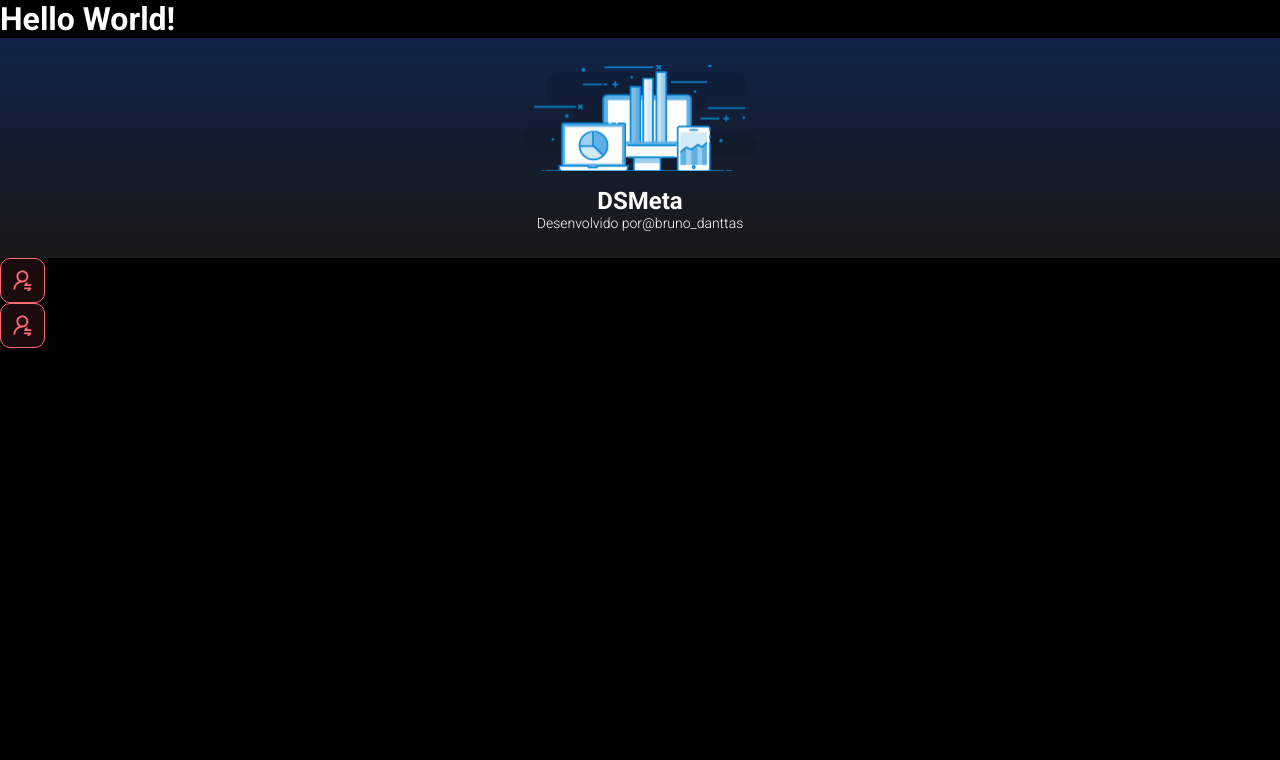
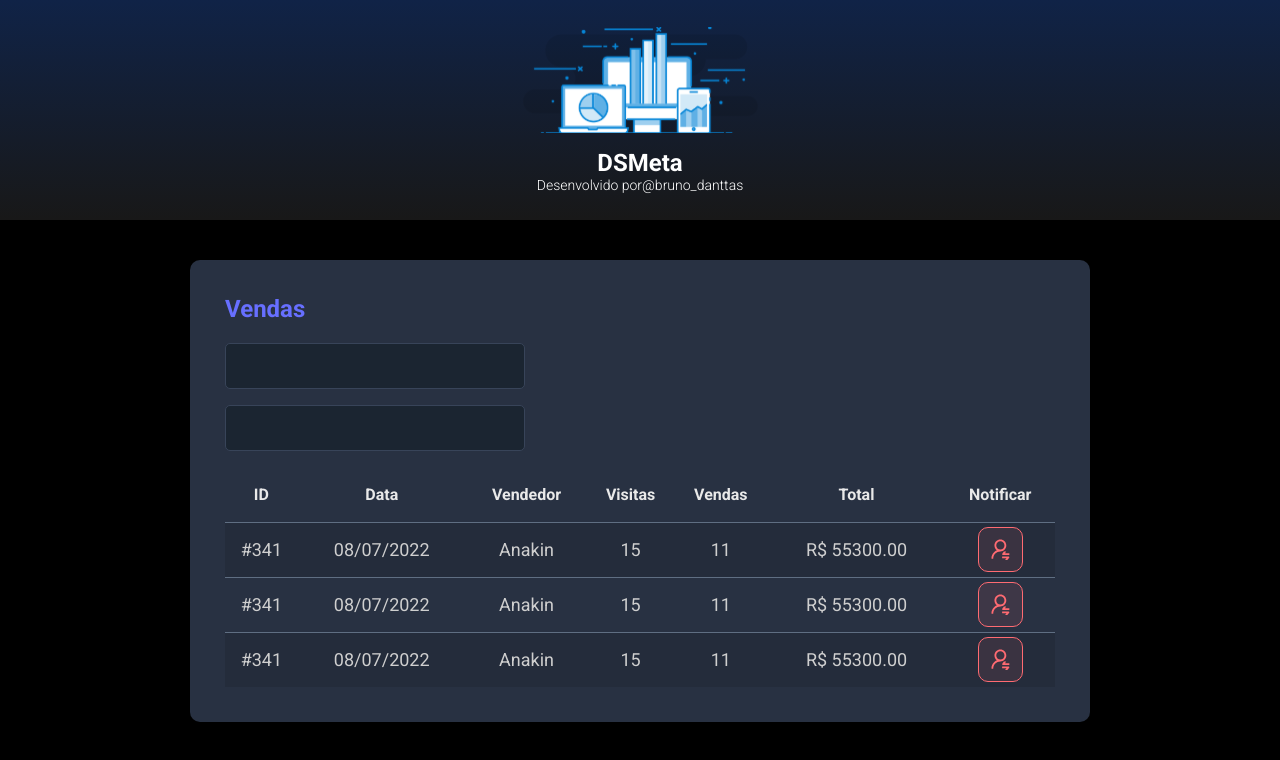
Before and after one commit to brunobd7/dsmeta-devsuperior, a React (Vite) app in the folder frontend/: page / in a window 1280 px wide. Shown: the top 760 px of the page. Built offline with nearby package versions, Linux system fonts and the light colour scheme.

Commit message:
Sales table, cards and othes components

```diff
--- a/frontend/src/App.tsx
+++ b/frontend/src/App.tsx
@@ -1,14 +1,19 @@
 import NotificationButton from "./components/NotificationButton";
 import Header from "./components/Header";
+import SalesCard from "./components/SalesCard";
 
 function App() {
 
     return (
         <>
-            <h1>Hello World!</h1>
             <Header/>
-            <NotificationButton/>
-            <NotificationButton/>
+            <main>
+                <section id="sales">
+                    <div className="dsmeta-container">
+                       <SalesCard/>
+                    </div>
+                </section>
+            </main>
         </>
     )
 }
--- /dev/null
+++ b/frontend/src/components/SalesCard/index.tsx
@@ -0,0 +1,87 @@
+import notifyicon from '../../assets/img/notification-icon.svg'
+
+
+function SalesCard() {
+
+    return (
+
+        <div className="dsmeta-card">
+            <h2 className="dsmeta-sales-title">Vendas</h2>
+            <div>
+                <div className="dsmeta-form-control-container">
+                    <input className="dsmeta-form-control" type="text"/>
+                </div>
+                <div className="dsmeta-form-control-container">
+                    <input className="dsmeta-form-control" type="text"/>
+                </div>
+            </div>
+
+            <div>
+                <table className="dsmeta-sales-table">
+                    <thead>
+                    <tr>
+                        <th className="show992">ID</th>
+                        <th className="show576">Data</th>
+                        <th>Vendedor</th>
+                        <th className="show992">Visitas</th>
+                        <th className="show992">Vendas</th>
+                        <th>Total</th>
+                        <th>Notificar</th>
+                    </tr>
+                    </thead>
+                    <tbody>
+                    <tr>
+                        <td className="show992">#341</td>
+                        <td className="show576">08/07/2022</td>
+                        <td>Anakin</td>
+                        <td className="show992">15</td>
+                        <td className="show992">11</td>
+                        <td>R$ 55300.00</td>
+                        <td>
+                            <div className="dsmeta-red-btn-container">
+                                <div className="dsmeta-red-btn">
+                                    <img src={notifyicon} alt="Notificar"/>
+                                </div>
+                            </div>
+                        </td>
+                    </tr>
+                    <tr>
+                        <td className="show992">#341</td>
+                        <td className="show576">08/07/2022</td>
+                        <td>Anakin</td>
+                        <td className="show992">15</td>
+                        <td className="show992">11</td>
+                        <td>R$ 55300.00</td>
+                        <td>
+                            <div className="dsmeta-red-btn-container">
+                                <div className="dsmeta-red-btn">
+                                    <img src={notifyicon} alt="Notificar"/>
+                                </div>
+                            </div>
+                        </td>
+                    </tr>
+                    <tr>
+                        <td className="show992">#341</td>
+                        <td className="show576">08/07/2022</td>
+                        <td>Anakin</td>
+                        <td className="show992">15</td>
+                        <td className="show992">11</td>
+                        <td>R$ 55300.00</td>
+                        <td>
+                            <div className="dsmeta-red-btn-container">
+                                <div className="dsmeta-red-btn">
+                                    <img src={notifyicon} alt="Notificar"/>
+                                </div>
+                            </div>
+                        </td>
+                    </tr>
+                    </tbody>
+
+                </table>
+            </div>
+
+        </div>
+    )
+}
+
+export default SalesCard
```
